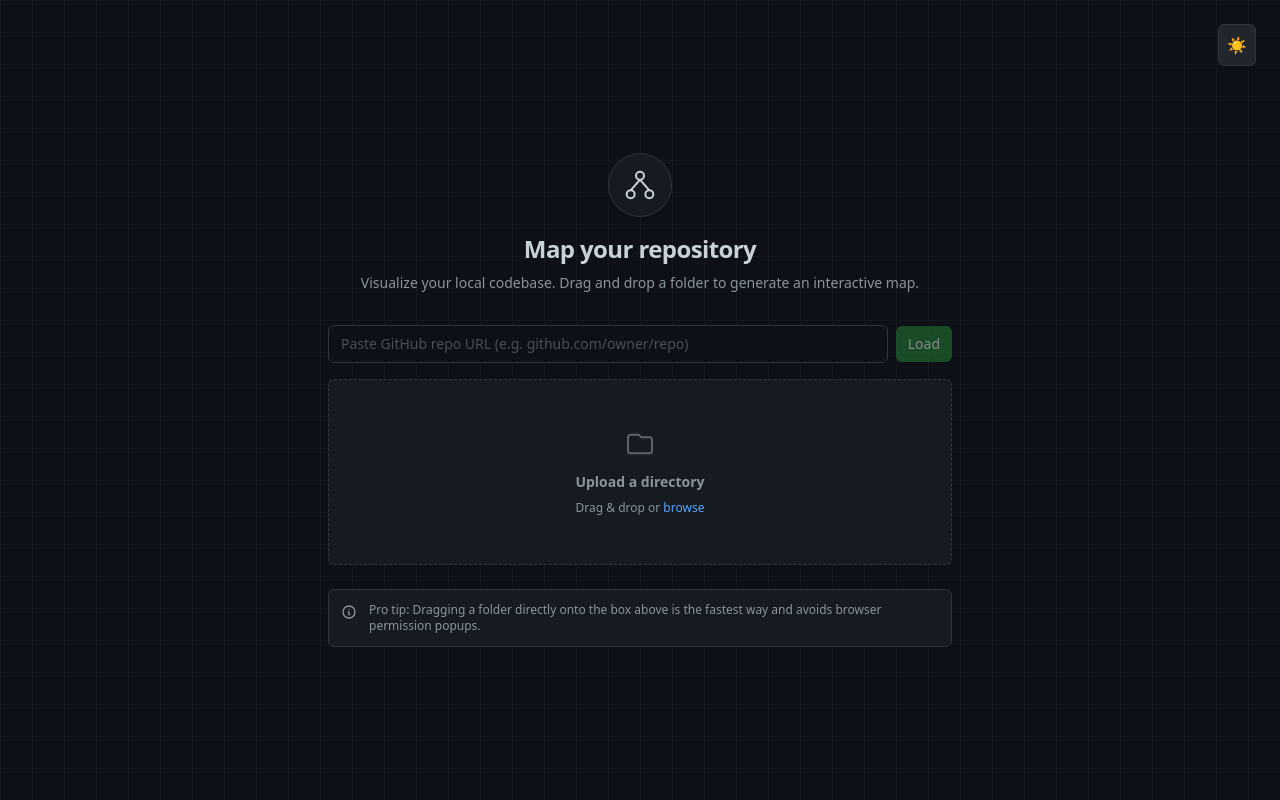
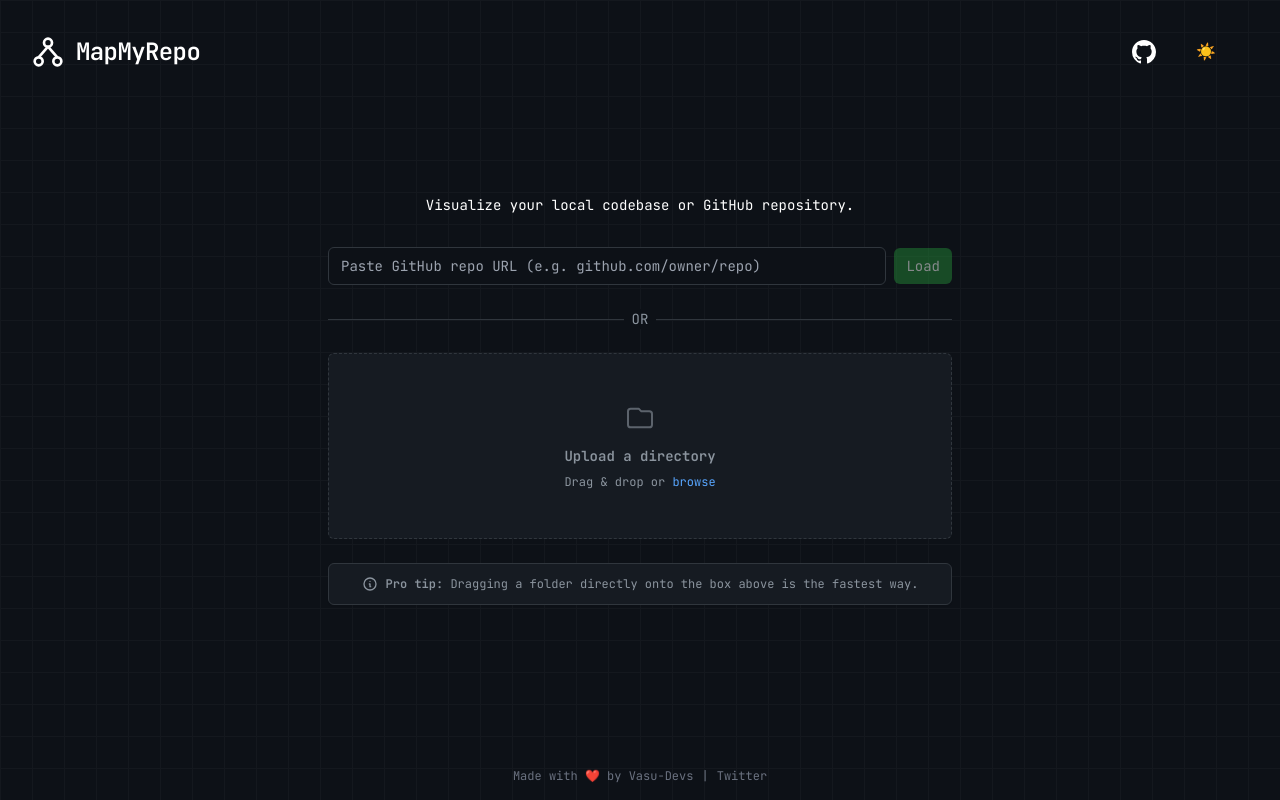
Before and after one commit to vasu-devs/MapMyRepo, a React (Vite) app: page / in a window 1280 px wide. Built offline with nearby package versions, Linux system fonts and the light colour scheme.

Commit message:
Updated and fixed README and UI

```diff
--- a/App.tsx
+++ b/App.tsx
@@ -17,7 +17,69 @@ const App: React.FC = () => {
   }, [isDarkMode]);
 
   return (
-    <div className={`flex h-screen w-screen overflow-hidden relative font-sans transition-colors duration-300 ${isDarkMode ? 'bg-[#0d1117] text-[#c9d1d9]' : 'bg-[#ffffff] text-[#1f2328]'}`}>
+    <div className={`flex flex-col h-screen w-screen overflow-hidden relative font-['JetBrains_Mono'] transition-colors duration-300 ${isDarkMode ? 'bg-[#0d1117] text-white' : 'bg-[#ffffff] text-black'}`}>
+
+      {/* Navbar */}
+      <nav className="absolute top-0 left-0 right-0 flex items-center justify-between px-8 py-6 z-50 pointer-events-none">
+
+        {/* Left Side: Title (Home) or Upload New (Map) */}
+        <div className="pointer-events-auto flex items-center gap-3">
+          {!data && (
+            <>
+              <svg className={`w-8 h-8 ${isDarkMode ? 'text-white' : 'text-black'}`} fill="none" stroke="currentColor" viewBox="0 0 24 24">
+                <circle cx="12" cy="5" r="3" strokeWidth={2} />
+                <circle cx="5" cy="19" r="3" strokeWidth={2} />
+                <circle cx="19" cy="19" r="3" strokeWidth={2} />
+                <line x1="12" y1="8" x2="5" y2="16" strokeWidth={2} />
+                <line x1="12" y1="8" x2="19" y2="16" strokeWidth={2} />
+              </svg>
+              <span className={`text-2xl font-semibold tracking-tight ${isDarkMode ? 'text-white' : 'text-black'}`}>
+                MapMyRepo
+              </span>
+            </>
+          )}
+          {data && (
+            <button
+              onClick={() => setData(null)}
+              className={`px-4 py-2 rounded-md border text-sm font-medium tracking-wide transition-all flex items-center gap-2 ${isDarkMode
+                ? 'border-[#30363d] text-white hover:border-[#58a6ff] hover:text-[#58a6ff] bg-[#0d1117]/50 backdrop-blur-md'
+                : 'border-[#d0d7de] text-black hover:border-[#0969da] hover:text-[#0969da] bg-white/50 backdrop-blur-md'
+                }`}
+            >
+              <svg className="w-4 h-4" fill="none" stroke="currentColor" viewBox="0 0 24 24"><path strokeLinecap="round" strokeLinejoin="round" strokeWidth={2} d="M10 19l-7-7m0 0l7-7m-7 7h18" /></svg>
+              Upload New
+            </button>
+          )}
+        </div>
+
+        {/* Right Side: GitHub & Theme Toggle */}
+        <div className="flex items-center gap-6 pointer-events-auto px-6 py-2">
+          <a
+            href="https://github.com/vasu-devs/MapMyRepo"
+            target="_blank"
+            rel="noopener noreferrer"
+            className={`p-2 transition-all hover:scale-110 ${isDarkMode
+              ? 'text-white hover:drop-shadow-[0_0_8px_rgba(255,255,255,0.5)]'
+              : 'text-black hover:drop-shadow-[0_0_8px_rgba(0,0,0,0.3)]'}`}
+          >
+            <svg height="24" viewBox="0 0 16 16" version="1.1" width="24" aria-hidden="true" fill="currentColor">
+              <path d="M8 0c4.42 0 8 3.58 8 8a8.013 8.013 0 0 1-5.45 7.59c-.4.08-.55-.17-.55-.38 0-.27.01-1.13.01-2.2 0-.75-.25-1.23-.54-1.48 1.78-.2 3.65-.88 3.65-3.95 0-.88-.31-1.59-.82-2.15.08-.2.36-1.02-.08-2.12 0 0-.67-.22-2.2.82-.64-.18-1.32-.27-2-.27-.68 0-1.36.09-2 .27-1.53-1.03-2.2-.82-2.2-.82-.44 1.1-.16 1.92-.08 2.12-.51.56-.82 1.28-.82 2.15 0 3.06 1.86 3.75 3.64 3.95-.23.2-.44.55-.51 1.07-.46.21-1.61.55-2.33-.66-.15-.24-.6-.83-1.23-.82-.67.01-.27.38.01.53.34.19.73.9.82 1.13.16.45.68 1.31 2.69.94 0 .67.01 1.3.01 1.49 0 .21-.15.45-.55.38A7.995 7.995 0 0 1 0 8c0-4.42 3.58-8 8-8Z"></path>
+            </svg>
+          </a>
+
+          <button
+            onClick={() => setIsDarkMode(!isDarkMode)}
+            className={`p-2 transition-all hover:scale-110 ${isDarkMode
+              ? 'text-white hover:drop-shadow-[0_0_8px_rgba(255,255,255,0.5)]'
+              : 'text-black hover:drop-shadow-[0_0_8px_rgba(0,0,0,0.3)]'
+              }`}
+          >
+            {isDarkMode ? '☀️' : '🌙'}
+          </button>
+        </div>
+      </nav>
+
+      <div className="flex-1 relative overflow-hidden">
         {!data ? (
           <FileUploader
             onUploadComplete={(rootNode) => {
@@ -25,7 +87,6 @@ const App: React.FC = () => {
               setSelectedNode(null);
             }}
             isDarkMode={isDarkMode}
-          onToggleTheme={() => setIsDarkMode(!isDarkMode)}
           />
         ) : (
           <>
@@ -36,34 +97,19 @@ const App: React.FC = () => {
                 isDarkMode={isDarkMode}
               />
             </div>
-
-          {/* Top Left Control */}
-          <div className="absolute top-6 left-6 z-10 flex gap-3">
-            <button
-              onClick={() => setData(null)}
-              className={`border px-4 py-2 rounded-md shadow-sm text-xs font-semibold transition-all flex items-center gap-2 ${isDarkMode
-                  ? 'bg-[#21262d] border-[#30363d] text-[#c9d1d9] hover:bg-[#30363d]'
-                  : 'bg-white border-[#d0d7de] text-[#1f2328] hover:bg-[#f6f8fa]'
-                }`}
-            >
-              <svg className={`w-4 h-4 ${isDarkMode ? 'text-[#8b949e]' : 'text-[#656d76]'}`} fill="none" stroke="currentColor" viewBox="0 0 24 24"><path strokeLinecap="round" strokeLinejoin="round" strokeWidth={2} d="M10 19l-7-7m0 0l7-7m-7 7h18" /></svg>
-              Upload New Repo
-            </button>
-
-            <button
-              onClick={() => setIsDarkMode(!isDarkMode)}
-              className={`border px-3 py-2 rounded-md shadow-sm text-xs font-semibold transition-all ${isDarkMode
-                  ? 'bg-[#21262d] border-[#30363d] text-[#c9d1d9] hover:bg-[#30363d]'
-                  : 'bg-white border-[#d0d7de] text-[#1f2328] hover:bg-[#f6f8fa]'
-                }`}
-            >
-              {isDarkMode ? '☀️' : '🌙'}
-            </button>
-          </div>
-
             <Sidebar node={selectedNode} isDarkMode={isDarkMode} />
           </>
         )}
+      </div>
+
+      {/* Footer */}
+      <footer className={`absolute bottom-4 w-full text-center text-xs z-50 pointer-events-none ${isDarkMode ? 'text-gray-500' : 'text-gray-400'}`}>
+        <span className="pointer-events-auto">
+          Made with ❤️ by <a href="https://github.com/vasu-devs" target="_blank" rel="noopener noreferrer" className={`hover:underline ${isDarkMode ? 'hover:text-white' : 'hover:text-black'}`}>Vasu-Devs</a>
+          <span className="mx-2">|</span>
+          <a href="https://x.com/Vasu_Devs" target="_blank" rel="noopener noreferrer" className={`hover:underline ${isDarkMode ? 'hover:text-white' : 'hover:text-black'}`}>Twitter</a>
+        </span>
+      </footer>
     </div>
   );
 };
--- a/components/FileUploader.tsx
+++ b/components/FileUploader.tsx
@@ -5,10 +5,9 @@ import { FileSystemNode } from '../types';
 interface FileUploaderProps {
     onUploadComplete: (rootNode: FileSystemNode) => void;
     isDarkMode?: boolean;
-    onToggleTheme?: () => void;
 }
 
-export const FileUploader: React.FC<FileUploaderProps> = ({ onUploadComplete, isDarkMode = false, onToggleTheme }) => {
+export const FileUploader: React.FC<FileUploaderProps> = ({ onUploadComplete, isDarkMode = false }) => {
     const fileInputRef = useRef<HTMLInputElement>(null);
     const [loading, setLoading] = useState(false);
     const [isDragging, setIsDragging] = useState(false);
@@ -280,7 +279,7 @@ export const FileUploader: React.FC<FileUploaderProps> = ({ onUploadComplete, is
     };
 
     return (
-        <div className={`flex flex-col items-center justify-center h-full w-full font-sans transition-colors duration-300 cursor-none ${isDarkMode ? 'bg-[#0d1117] text-[#c9d1d9]' : 'bg-[#ffffff] text-[#1f2328]'}`}>
+        <div className={`flex flex-col items-center justify-center h-full w-full transition-colors duration-300 cursor-none ${isDarkMode ? 'bg-[#0d1117] text-white' : 'bg-[#ffffff] text-black'}`}>
 
             {/* Decorative Background Grid */}
             {/* Base Grid (Faint) */}
@@ -304,44 +303,17 @@ export const FileUploader: React.FC<FileUploaderProps> = ({ onUploadComplete, is
                 }}
             >
                 {/* Inner Core */}
-                <div className={`w-2.5 h-2.5 rounded-full shadow-[0_0_10px_2px_rgba(56,139,253,0.8)] ${isDarkMode ? 'bg-white' : 'bg-[#0969da]'}`} />
+                <div className={`w-2.5 h-2.5 rounded-full ${isDarkMode ? 'bg-white shadow-[0_0_10px_2px_rgba(56,139,253,0.8)]' : 'bg-[#0969da] shadow-[0_0_15px_4px_rgba(9,105,218,0.4)]'}`} />
                 {/* Outer Ring Glow */}
-                <div className={`absolute inset-0 rounded-full opacity-50 blur-[2px] ${isDarkMode ? 'bg-[#58a6ff]' : 'bg-[#0969da]'}`} />
-            </div>
-
-            {/* Theme Toggle (Top Right) */}
-            <div className="absolute top-6 right-6 z-20">
-                <button
-                    onClick={onToggleTheme}
-                    className={`p-2 rounded-md border transition-all ${isDarkMode
-                            ? 'bg-[#21262d] border-[#30363d] text-[#c9d1d9] hover:bg-[#30363d]'
-                            : 'bg-white border-[#d0d7de] text-[#1f2328] hover:bg-[#f6f8fa]'
-                        }`}
-                >
-                    {isDarkMode ? '☀️' : '🌙'}
-                </button>
+                <div className={`absolute inset-0 rounded-full opacity-50 blur-[2px] ${isDarkMode ? 'bg-[#58a6ff]' : 'bg-[#8dd4fc]'}`} />
             </div>
 
             <div className="z-10 max-w-2xl w-full px-6">
 
                 {/* Header Section */}
                 <div className="mb-8 text-center">
-                    <div className={`inline-flex items-center justify-center w-16 h-16 rounded-full border mb-4 shadow-sm ${isDarkMode ? 'bg-[#161b22] border-[#30363d]' : 'bg-[#f6f8fa] border-[#d0d7de]'
-                        }`}>
-                        {/* Repo/Map Icon */}
-                        <svg className={`w-8 h-8 ${isDarkMode ? 'text-[#c9d1d9]' : 'text-[#1f2328]'}`} fill="none" stroke="currentColor" viewBox="0 0 24 24">
-                            <circle cx="12" cy="5" r="3" strokeWidth={1.5} />
-                            <circle cx="5" cy="19" r="3" strokeWidth={1.5} />
-                            <circle cx="19" cy="19" r="3" strokeWidth={1.5} />
-                            <line x1="12" y1="8" x2="5" y2="16" strokeWidth={1.5} />
-                            <line x1="12" y1="8" x2="19" y2="16" strokeWidth={1.5} />
-                        </svg>
-                    </div>
-                    <h1 className={`text-2xl font-semibold tracking-tight mb-2 ${isDarkMode ? 'text-[#c9d1d9]' : 'text-[#1f2328]'}`}>
-                        Map your repository
-                    </h1>
-                    <p className={`text-sm ${isDarkMode ? 'text-[#8b949e]' : 'text-[#656d76]'}`}>
-                        Visualize your local codebase. Drag and drop a folder to generate an interactive map.
+                    <p className={`text-sm ${isDarkMode ? 'text-white' : 'text-black'}`}>
+                        Visualize your local codebase or GitHub repository.
                     </p>
                 </div>
 
@@ -353,9 +325,14 @@ export const FileUploader: React.FC<FileUploaderProps> = ({ onUploadComplete, is
                         placeholder="Paste GitHub repo URL (e.g. github.com/owner/repo)"
                         value={repoUrl}
                         onChange={(e) => setRepoUrl(e.target.value)}
+                        onKeyDown={(e) => {
+                            if (e.key === 'Enter' && !loading && repoUrl.trim()) {
+                                handleLoadFromGitHub();
+                            }
+                        }}
                         className={`flex-1 border rounded-md py-2 px-3 text-sm focus:outline-none transition-colors ${isDarkMode
-                                ? 'bg-[#0d1117] border-[#30363d] text-[#c9d1d9] placeholder-[#484f58] focus:border-[#58a6ff]'
-                                : 'bg-white border-[#d0d7de] text-[#1f2328] placeholder-[#656d76] focus:border-[#0969da]'
+                                ? 'bg-[#0d1117] border-[#30363d] text-white placeholder-gray-400 focus:border-[#58a6ff]'
+                                : 'bg-white border-[#d0d7de] text-black placeholder-gray-500 focus:border-[#0969da]'
                             }`}
                     />
                     <button
@@ -367,6 +344,19 @@ export const FileUploader: React.FC<FileUploaderProps> = ({ onUploadComplete, is
                         {loading ? 'Loading...' : 'Load'}
                     </button>
                 </div>
+
+                {/* Separator */}
+                <div className="relative my-6">
+                    <div className="absolute inset-0 flex items-center">
+                        <div className={`w-full border-t ${isDarkMode ? 'border-[#30363d]' : 'border-[#d0d7de]'}`}></div>
+                    </div>
+                    <div className="relative flex justify-center text-sm">
+                        <span className={`px-2 ${isDarkMode ? 'bg-[#0d1117] text-[#8b949e]' : 'bg-[#ffffff] text-[#656d76]'}`}>
+                            OR
+                        </span>
+                    </div>
+                </div>
+
                 <div
                     onClick={() => fileInputRef.current?.click()}
                     onDragOver={(e) => { e.preventDefault(); setIsDragging(true); }}
@@ -403,11 +393,11 @@ export const FileUploader: React.FC<FileUploaderProps> = ({ onUploadComplete, is
                     )}
                 </div>
 
-                <div className={`mt-6 flex items-start gap-3 text-xs border rounded-md p-3 shadow-sm ${isDarkMode ? 'bg-[#161b22] border-[#30363d] text-[#8b949e]' : 'bg-white border-[#d0d7de] text-[#656d76]'
+                <div className={`mt-6 flex items-center justify-center gap-2 text-xs border rounded-md p-3 shadow-sm ${isDarkMode ? 'bg-[#161b22] border-[#30363d] text-[#8b949e]' : 'bg-white border-[#d0d7de] text-[#656d76]'
                     }`}>
-                    <svg className={`w-4 h-4 mt-0.5 flex-shrink-0 ${isDarkMode ? 'text-[#8b949e]' : 'text-[#656d76]'}`} fill="none" stroke="currentColor" viewBox="0 0 24 24"><path strokeLinecap="round" strokeLinejoin="round" strokeWidth={2} d="M13 16h-1v-4h-1m1-4h.01M21 12a9 9 0 11-18 0 9 9 0 0118 0z" /></svg>
+                    <svg className={`w-4 h-4 flex-shrink-0 ${isDarkMode ? 'text-[#8b949e]' : 'text-[#656d76]'}`} fill="none" stroke="currentColor" viewBox="0 0 24 24"><path strokeLinecap="round" strokeLinejoin="round" strokeWidth={2} d="M13 16h-1v-4h-1m1-4h.01M21 12a9 9 0 11-18 0 9 9 0 0118 0z" /></svg>
                     <p>
-                        Pro tip: Dragging a folder directly onto the box above is the fastest way and avoids browser permission popups.
+                        <span className="font-semibold">Pro tip:</span> Dragging a folder directly onto the box above is the fastest way.
                     </p>
                 </div>
 
--- a/components/Sidebar.tsx
+++ b/components/Sidebar.tsx
@@ -98,9 +98,9 @@ export const Sidebar: React.FC<SidebarProps> = ({ node, isDarkMode = false }) =>
     };
 
     // Floating Glassmorphism Styles
-    const panelClasses = `fixed right-4 top-4 bottom-4 flex flex-col shadow-2xl z-20 transition-all duration-500 ease-out backdrop-blur-2xl rounded-3xl border ${isDarkMode
-        ? 'bg-[#0d1117]/80 border-white/10 shadow-[0_0_50px_-12px_rgba(0,0,0,0.5)]'
-        : 'bg-white/70 border-white/40 shadow-[0_0_50px_-12px_rgba(0,0,0,0.1)]'
+    const panelClasses = `fixed right-4 top-24 bottom-4 flex flex-col shadow-2xl z-20 transition-all duration-500 ease-out backdrop-blur-3xl rounded-3xl border ${isDarkMode
+        ? 'bg-[#0d1117]/60 border-white/20 shadow-[0_0_50px_-12px_rgba(0,0,0,0.7)]'
+        : 'bg-white/60 border-white/60 shadow-[0_0_50px_-12px_rgba(0,0,0,0.2)]'
         }`;
 
     // Width transition: w-[400px] when expanded, w-16 when collapsed
--- a/index.html
+++ b/index.html
@@ -9,14 +9,14 @@
   <script src="https://cdn.tailwindcss.com"></script>
   <link rel="preconnect" href="https://fonts.googleapis.com">
   <link rel="preconnect" href="https://fonts.gstatic.com" crossorigin>
-  <link href="https://fonts.googleapis.com/css2?family=Inter:wght@300;400;500;600&display=swap" rel="stylesheet">
+  <link href="https://fonts.googleapis.com/css2?family=JetBrains+Mono:wght@300;400;500;600;700&display=swap" rel="stylesheet">
   <style>
     body {
       margin: 0;
       overflow: hidden;
       background-color: #ffffff;
       color: #1f2328;
-      font-family: -apple-system, BlinkMacSystemFont, "Segoe UI", "Noto Sans", Helvetica, Arial, sans-serif, "Apple Color Emoji", "Segoe UI Emoji";
+      font-family: 'JetBrains Mono', monospace;
     }
 
     /* Custom scrollbar */
```
Also changed, not shown: services/geminiService.ts (+11 -26 lines), 1 other file (tests, documents, lock files or other folders). Lines whose indentation alone changed are shown as unchanged.
